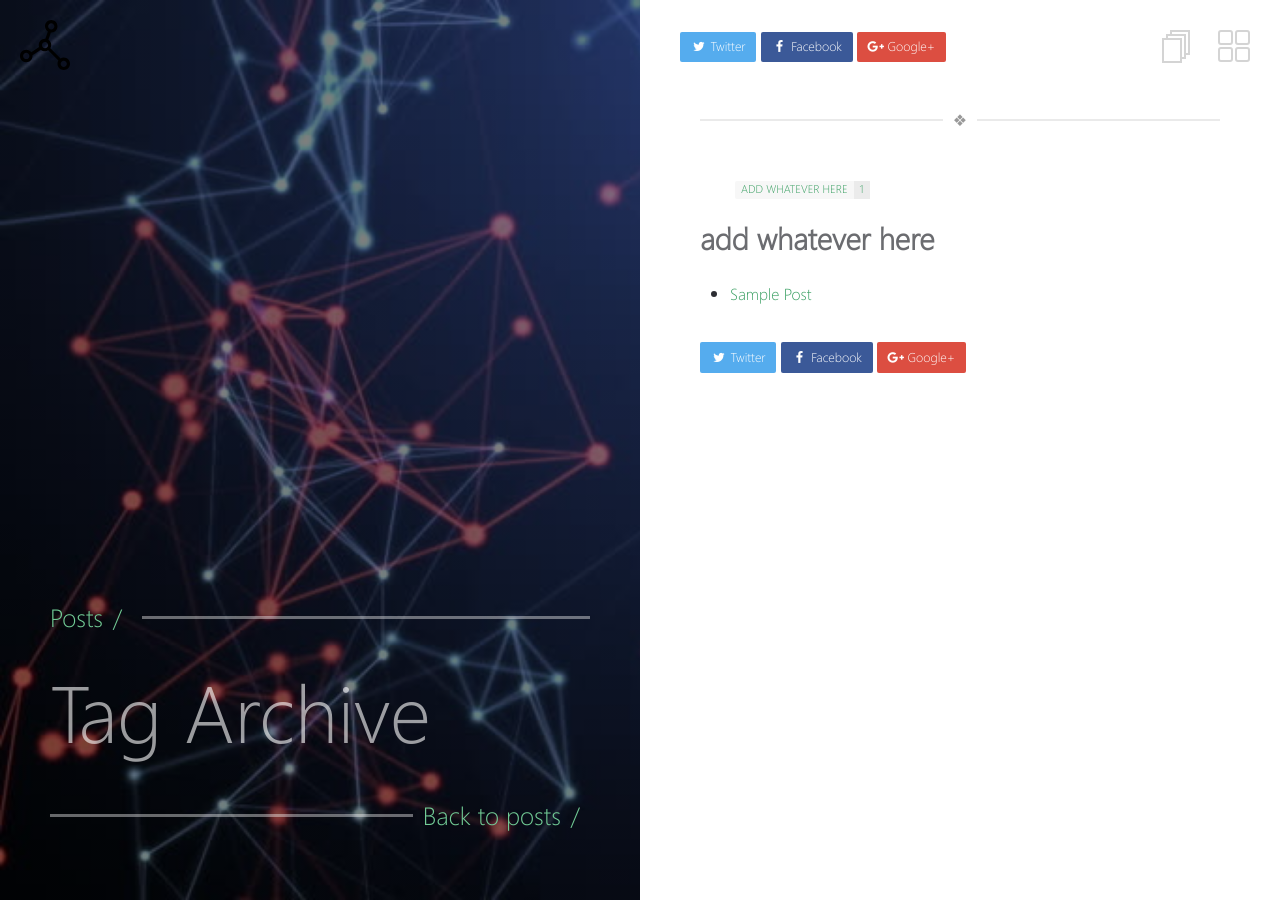
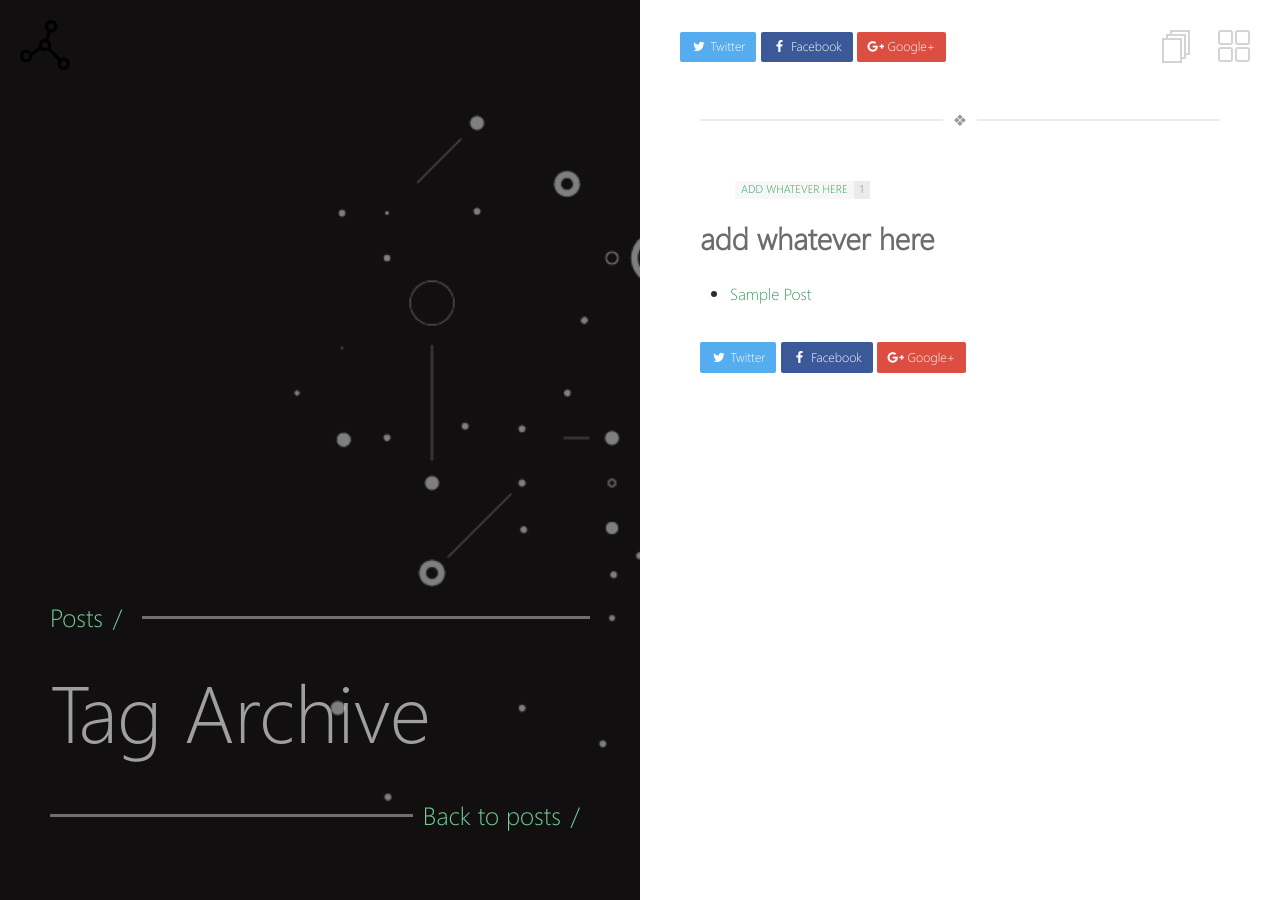
Before and after one commit to pbgrillo/FES, a Jekyll site: the page built from _pages/tags.md, in a window 1280 px wide. Built offline with Jekyll 4.4.1, drawn with Linux system fonts in a browser that asks for light colours.

Commit message:
Update _config.yml

```diff
--- a/_config.yml
+++ b/_config.yml
@@ -8,8 +8,8 @@
 # Left Block Images
 background:
   homepage: images/home.jpg                           # this image will be shown on homepage's left block
-  post-list: images/b2.jpg             # this image will be shown on post list page
-  default-post: images/b2.jpg   # this image will be shown when post's front matter doesn't specify any image
+  post-list: images/atom.gif             # this image will be shown on post list page
+  default-post: images/loop.gif   # this image will be shown when post's front matter doesn't specify any image
 
 # Jekyll
 permalink:          /:title/
```
